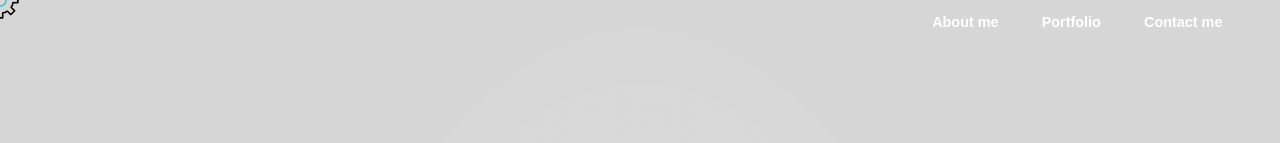
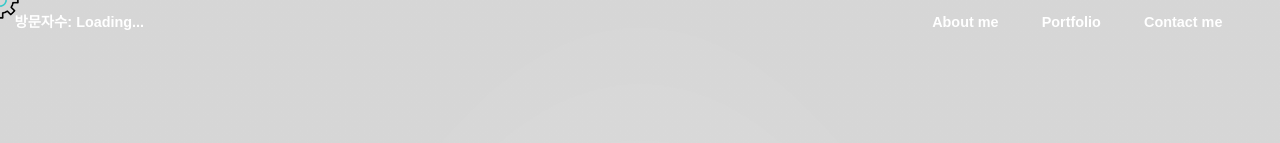
Before and after one commit to yongseong2/portfolio, a React (Create React App) app: page / in a window 1280 px wide. Shown: the top 143 px of the page. Built offline with nearby package versions, Linux system fonts and the light colour scheme; no server answers; the database is empty.

Commit message:
Feat: View Count

```diff
--- a/package.json
+++ b/package.json
@@ -15,6 +15,7 @@
     "@types/react-dom": "^18.2.7",
     "@types/react-router-dom": "^5.3.3",
     "@types/react-scroll": "^1.8.7",
+    "firebase": "^10.3.1",
     "gh-pages": "^6.0.0",
     "react": "^18.2.0",
     "react-dom": "^18.2.0",
@@ -49,5 +50,8 @@
       "last 1 firefox version",
       "last 1 safari version"
     ]
+  },
+  "devDependencies": {
+    "@types/firebase": "^3.2.1"
   }
 }
--- /dev/null
+++ b/src/firebase/controlViewCount.ts
@@ -0,0 +1,30 @@
+import { database } from '../firebaseConfig';
+import { doc, getDoc, updateDoc, increment } from 'firebase/firestore';
+
+async function getViewsCount(): Promise<number | null> {
+  const docRef = doc(database, 'views', 'GAoXaCqt9JQ2BpEsFyFR');
+
+  const docSnap = await getDoc(docRef);
+
+  if (docSnap.exists()) {
+    const data = docSnap.data();
+    return data?.count ?? null;
+  } else {
+    console.log('No such document!');
+    return null;
+  }
+}
+
+async function incrementViewsCount(): Promise<void> {
+  const docRef = doc(database, 'views', 'GAoXaCqt9JQ2BpEsFyFR');
+
+  try {
+    await updateDoc(docRef, {
+      count: increment(1),
+    });
+  } catch (error) {
+    console.error('Error incrementing count: ', error);
+  }
+}
+
+export { getViewsCount, incrementViewsCount };
--- /dev/null
+++ b/src/firebaseConfig.ts
@@ -0,0 +1,15 @@
+import { initializeApp } from 'firebase/app';
+import { getFirestore } from 'firebase/firestore';
+
+const firebaseConfig = {
+  apiKey: process.env.REACT_APP_FIREBASE_API_KEY,
+  authDomain: process.env.REACT_APP_FIREBASE_AUTH_DOMAIN,
+  projectId: process.env.REACT_APP_FIREBASE_PROJECT_ID,
+  storageBucket: process.env.REACT_APP_FIREBASE_STORAGE_BUCKET,
+  messagingSenderId: process.env.REACT_APP_FIREBASE_MESSAGING_SENDER_ID,
+  appId: process.env.REACT_APP_FIREBASE_APP_ID,
+  measurementId: process.env.REACT_APP_FIREBASE_MEASUREMENT_ID,
+};
+
+const firebaseApp = initializeApp(firebaseConfig);
+export const database = getFirestore(firebaseApp);
--- a/src/index.tsx
+++ b/src/index.tsx
@@ -7,11 +7,7 @@ import reportWebVitals from './reportWebVitals';
 const root = ReactDOM.createRoot(
   document.getElementById('root') as HTMLElement
 );
-root.render(
-  <React.StrictMode>
-    <App />
-  </React.StrictMode>
-);
+root.render(<App />);
 
 // If you want to start measuring performance in your app, pass a function
 // to log results (for example: reportWebVitals(console.log))
--- a/src/libs/common/Nav.tsx
+++ b/src/libs/common/Nav.tsx
@@ -4,6 +4,7 @@ import colors from '../design/colors';
 import { Spacing } from './Spacing';
 import { Link } from 'react-scroll';
 import { keyframes } from '@emotion/react';
+import { ViewCount } from './ViewCount';
 
 const bounce = keyframes`
   0%, 20%, 50%, 80%, 100% {
@@ -40,6 +41,7 @@ export function Nav() {
             alignItems: 'center',
           }}
         >
+          <ViewCount />
           <Link
             to='home'
             spy={true}
--- /dev/null
+++ b/src/libs/common/ViewCount.tsx
@@ -0,0 +1,37 @@
+/** @jsxImportSource @emotion/react */
+import React, { useEffect, useState } from 'react';
+import {
+  getViewsCount,
+  incrementViewsCount,
+} from '../../firebase/controlViewCount';
+
+export function ViewCount() {
+  const [viewCount, setViewCount] = useState<number | null>(null);
+  useEffect(() => {
+    async function fetchDataAndUpdate() {
+      try {
+        const count = await getViewsCount();
+        setViewCount(count);
+
+        // 세션 스토리지를 확인하여 이전에 페이지를 방문한 적이 없으면 조회수를 증가
+        if (!sessionStorage.getItem('viewCountIncremented')) {
+          await incrementViewsCount();
+          sessionStorage.setItem('viewCountIncremented', 'true');
+        }
+      } catch (error) {
+        console.error('Error: ', error);
+      }
+    }
+
+    fetchDataAndUpdate();
+  }, []);
+  return (
+    <h3
+      css={{
+        fontSize: '1rem',
+      }}
+    >
+      방문자수: {viewCount !== null ? viewCount : 'Loading...'}
+    </h3>
+  );
+}
--- a/src/pages/main/container/MainNav.tsx
+++ b/src/pages/main/container/MainNav.tsx
@@ -3,6 +3,7 @@ import React from 'react';
 import { Link } from 'react-scroll';
 import colors from '../../../libs/design/colors';
 import { Spacing } from '../../../libs/common/Spacing';
+import { ViewCount } from '../../../libs/common/ViewCount';
 
 export function MainNav() {
   return (
@@ -11,16 +12,32 @@ export function MainNav() {
         position: 'absolute',
         top: 0,
         right: 0,
+        left: 0,
         backgroundColor: 'transparent',
         color: colors.white,
         padding: '1rem',
+        display: 'flex',
+        justifyContent: 'space-between',
         zIndex: 1,
       }}
     >
       <ul
         css={{
           display: 'flex',
-          justifyContent: 'end',
+          justifyContent: 'start',
+          listStyleType: 'none',
+          alignItems: 'center',
+        }}
+      >
+        <li>
+          <ViewCount />
+        </li>
+      </ul>
+
+      <ul
+        css={{
+          display: 'flex',
+          justifyContent: 'flex-end',
           listStyleType: 'none',
           alignItems: 'center',
         }}
```
Also changed, not shown: 2 other files (tests, documents, lock files or other folders).
